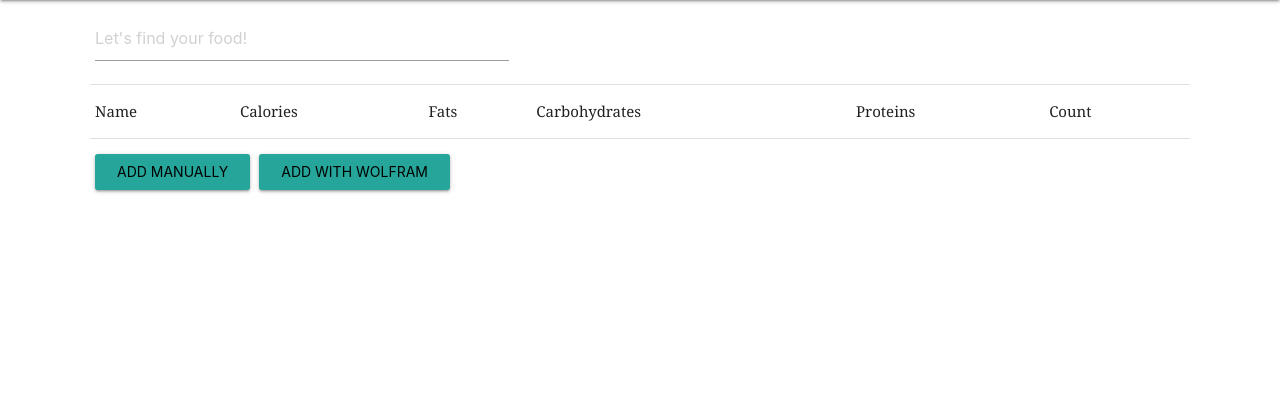
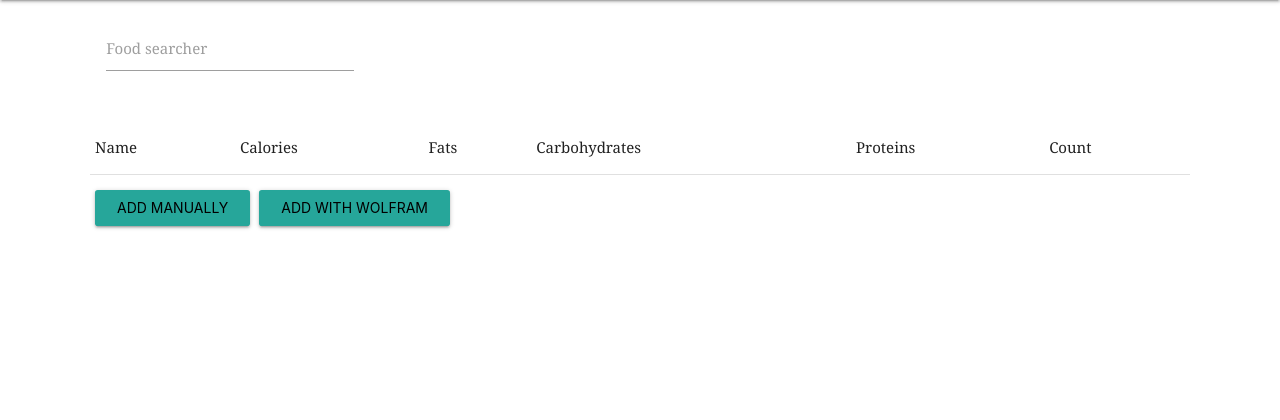
Before and after one commit to LukaszSzpak/Moje_kalorie-my_calories, a Django app: template myCalories/templates/index.html in a window 1280 px wide. Shown: the part 144-564 px from the top of the page. Run offline with Django 3.2, Linux system fonts and the light colour scheme; the template is opened without the code that fills it: most values are stand-ins (such as "Sample title", 1, 10 or a date in 2020); parts of the project's set-up code (start-up, migrations or seed data) failed here and were passed over; some libraries are stand-ins or nearby versions.

Commit message:
Added styles to food searcher

```diff
--- a/myCalories/static/js/searching.js
+++ b/myCalories/static/js/searching.js
@@ -124,8 +124,9 @@ function afterClick(foodName) {
             document.getElementById("unitOfAddFoodToDay").innerText = food_unit;
 
             document.getElementById("countOfAddFoodToDay").style.visibility = 'visible';
+            document.getElementById("countOfAddFoodToDayLabel").style.visibility = 'visible';
             document.getElementById("unitOfAddFoodToDay").style.visibility = 'visible';
-            document.getElementById("addFoodToDay").style.visibility = 'visible';
+            document.getElementById("searcherButtons").style.visibility = 'visible';
 
         }
     })
@@ -153,14 +154,18 @@ function addFoodToDayFunction() {
                 'date': date},
         success: function (response) {
             changeDate(date, userLang);
-
-            document.getElementById("countOfAddFoodToDay").style.visibility = 'hidden';
-            document.getElementById("countOfAddFoodToDay").value= '';
-            document.getElementById("unitOfAddFoodToDay").style.visibility = 'hidden';
-            document.getElementById("addFoodToDay").style.visibility = 'hidden';
-            document.getElementById("foodNameInput").value = '';
+            hideSearcherFields();
         }
     })
 }
 
+function hideSearcherFields() {
+    document.getElementById("countOfAddFoodToDay").style.visibility = 'hidden';
+    document.getElementById("countOfAddFoodToDay").value= '';
+    document.getElementById("countOfAddFoodToDayLabel").style.visibility = 'hidden';
+    document.getElementById("unitOfAddFoodToDay").style.visibility = 'hidden';
+    document.getElementById("searcherButtons").style.visibility = 'hidden';
+    document.getElementById("foodNameInput").value = '';
+}
+
 foodSearcher(document.getElementById("foodNameInput"), foods)
--- /dev/null
+++ b/myCalories/templates/en/en_foodSearcher.html
@@ -0,0 +1,19 @@
+<div class="row table_size">
+    <div class="input-field col inline">
+        <input id="foodNameInput" type="text" name="newFood" class="autocomplete">
+        <label for="foodNameInput">Food searcher</label>
+    </div>
+    <div class="input-field col inline add_number">
+        <input id="countOfAddFoodToDay" type="text" style="visibility: hidden">
+        <label id="countOfAddFoodToDayLabel" style="visibility: hidden" for="countOfAddFoodToDay">Amount</label>
+    </div>
+    <div class="input-field col inline add_number">
+        <p id="unitOfAddFoodToDay" style="visibility: hidden"></p>
+    </div>
+    <div id="searcherButtons" class="input-field col inline" style="visibility: hidden">
+        <input id="addFoodToDay" type="submit" class="waves-effect waves-light btn"
+                           onclick="addFoodToDayFunction()" value="Add to Your day!">
+        <input id="returnFoodToDay" type="submit" class="waves-effect waves-light btn"
+                           onclick="hideSearcherFields()" value="Go Back">
+    </div>
+</div>
--- a/myCalories/templates/index.html
+++ b/myCalories/templates/index.html
@@ -70,35 +70,8 @@
 
 <!-- food searcher -->
     <div>
-        <div class="foodSearcher table_size">
-
-
-            <table> <tr>
-                <td>
-                    <input id="foodNameInput" type="text" name="newFood"
-                        {% if user_lang == 'pl' %}
-                            placeholder="Wyszukaj jedzenie!"
-                        {% else %}
-                            placeholder="Let's find your food!"
-                        {% endif %}>
-                </td>
-                <td>
-                    <input id="countOfAddFoodToDay" type="text" style="visibility: hidden">
-                </td>
-                <td>
-                    <p id="unitOfAddFoodToDay" style="visibility: hidden"></p>
-                </td>
-                <td>
-                    <input id="addFoodToDay" type="submit"
-                           onclick="addFoodToDayFunction()"
-                           style="visibility: hidden"
-                           {% if user_lang == 'pl' %}
-                                value="Dodaj do swojego dnia!"
-                            {% else %}
-                                value="Add to Your day!"
-                            {% endif %}>
-                </td>
-            </tr> </table>
+        <div class="foodSearcher table_size" style="margin-top: 10px">
+            {% include ''|add:user_lang|add:'/'|add:user_lang|add:'_foodSearcher.html' %}
         </div>
     </div>
 
```
Also changed, not shown: myCalories/templates/pl/pl_foodSearcher.html (added, +19 -0 lines).
